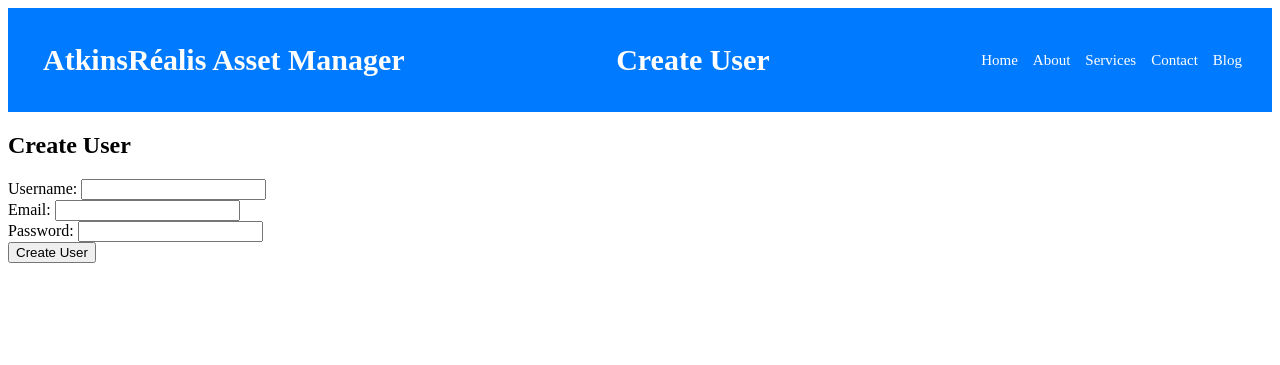
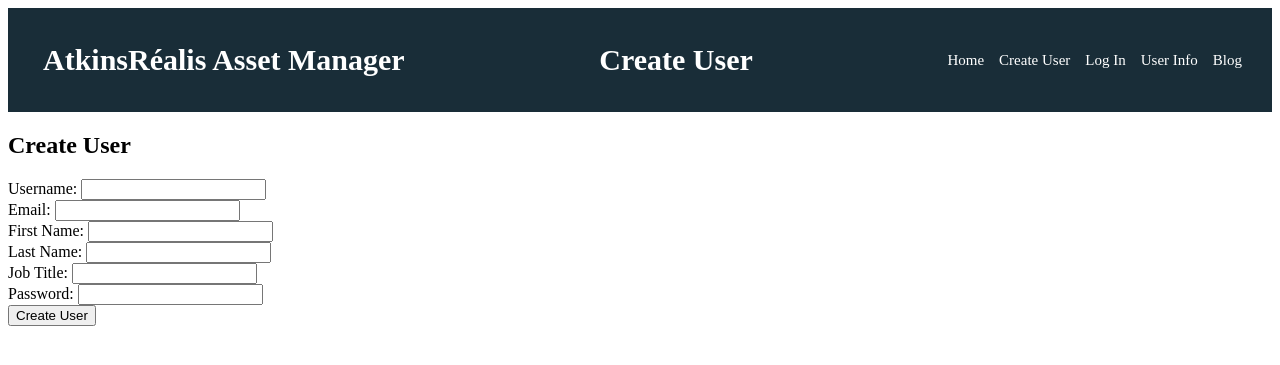
Before and after one commit to CallumAtkinsRealis/SoftwareEngineeringQA, a Django app: page /create_user/ in a window 1280 px wide. Shown: the top 365 px of the page. Run offline with Django 5.2, Linux system fonts and the light colour scheme.

Commit message:
login dev

```diff
--- /dev/null
+++ b/AtkinsRealis_Asset_Manager/Library/forms.py
@@ -0,0 +1,41 @@
+from django import forms
+from .models import CustomUser
+
+class CustomUserForm(forms.ModelForm):
+    class Meta:
+        model = CustomUser
+        fields = ['firstname', 'lastname', 'job_title', 'is_active', 'is_staff']  # Add other fields as needed
+
+    def __init__(self, *args, **kwargs):
+        super().__init__(*args, **kwargs)
+        # Customize form field labels if needed
+        self.fields['firstname'].label = 'First Name'
+        self.fields['lastname'].label = 'Last Name'
+        self.fields['job_title'].label = 'Job Title'
+        self.fields['is_active'].label = 'Active'
+        self.fields['is_staff'].label = 'Staff'
+
+    def clean(self):
+        cleaned_data = super().clean()
+        # Add custom validation logic if needed
+        return cleaned_data
+
+class CustomUserCreationForm(forms.ModelForm):
+    password = forms.CharField(label='Password', widget=forms.PasswordInput)
+
+    class Meta:
+        model = CustomUser
+        fields = ['username', 'email', 'firstname', 'lastname', 'job_title', 'password']
+
+    def clean_email(self):
+        email = self.cleaned_data.get('email')
+        if CustomUser.objects.filter(email=email).exists():
+            raise forms.ValidationError("This email address is already in use.")
+        return email
+
+    def save(self, commit=True):
+        user = super().save(commit=False)
+        user.set_password(self.cleaned_data["password"])
+        if commit:
+            user.save()
+        return user
--- a/AtkinsRealis_Asset_Manager/Library/models.py
+++ b/AtkinsRealis_Asset_Manager/Library/models.py
@@ -25,6 +25,7 @@
         return self.create_user(email, password, **extra_fields)
 
 class CustomUser(AbstractBaseUser, PermissionsMixin):
+    username = models.CharField(max_length=150, unique=True)
     email = models.EmailField(unique=True)
     firstname = models.CharField(max_length=255)
     lastname = models.CharField(max_length=255)
@@ -37,8 +38,8 @@
     groups = models.ManyToManyField(Group, related_name='custom_users')
     user_permissions = models.ManyToManyField(Permission, related_name='custom_users')
 
-    USERNAME_FIELD = 'email'
-    REQUIRED_FIELDS = ['firstname', 'lastname', 'job_title']
+    USERNAME_FIELD = 'username'
+    REQUIRED_FIELDS = ['username', 'firstname', 'lastname', 'job_title']
 
     objects = CustomUserManager()
 
--- a/AtkinsRealis_Asset_Manager/Library/templates/create_user.html
+++ b/AtkinsRealis_Asset_Manager/Library/templates/create_user.html
@@ -12,6 +12,7 @@
     <div class="container">
         <h2>Create User</h2>
         <form method="post">
+            {% csrf_token %}
             <div class="form-group">
                 <label for="username">Username:</label>
                 <input type="text" id="username" name="username" required>
@@ -19,6 +20,18 @@
             <div class="form-group">
                 <label for="email">Email:</label>
                 <input type="email" id="email" name="email" required>
+            </div>
+            <div class="form-group">
+                <label for="firstname">First Name:</label>
+                <input type="text" id="firstname" name="firstname" required>
+            </div>
+            <div class="form-group">
+                <label for="lastname">Last Name:</label>
+                <input type="text" id="lastname" name="lastname" required>
+            </div>
+            <div class="form-group">
+                <label for="job_title">Job Title:</label>
+                <input type="text" id="job_title" name="job_title" required>
             </div>
             <div class="form-group">
                 <label for="password">Password:</label>
--- a/AtkinsRealis_Asset_Manager/Library/templates/master.html
+++ b/AtkinsRealis_Asset_Manager/Library/templates/master.html
@@ -9,7 +9,7 @@
         /* Header Styles */
         .header {
             font-size: 15px;
-            background-color: #007bff; /* Blue color */
+            background-color: #192d38; /* Dark Grey */
             color: #fff; /* White text */
             padding: 15px; /* Add some padding */
             display: flex;
@@ -54,10 +54,10 @@
     </div>
     <div>
         <ul class="nav-links">
-            <li><a href="#">Home</a></li>
-            <li><a href="#">About</a></li>
-            <li><a href="#">Services</a></li>
-            <li><a href="#">Contact</a></li>
+            <li><a href="/home_page/">Home</a></li>
+            <li><a href="/create_user/">Create User</a></li>
+            <li><a href="/login/">Log In</a></li>
+            <li><a href="/user_info/">User Info</a></li>
             <li><a href="#">Blog</a></li>
         </ul>
     </div>
--- a/AtkinsRealis_Asset_Manager/Library/urls.py
+++ b/AtkinsRealis_Asset_Manager/Library/urls.py
@@ -9,4 +9,5 @@
     path('login/', views.login_request, name='login'),
     path('home_page/', views.home, name='home'),
     path('create_user/', views.create, name='create'),
+    path('user_info/', views.info, name='info'),
 ]
--- a/AtkinsRealis_Asset_Manager/Library/views.py
+++ b/AtkinsRealis_Asset_Manager/Library/views.py
@@ -5,6 +5,9 @@
 from django.contrib.auth.forms import AuthenticationForm
 from django.contrib.auth.models import User
 from django.shortcuts import render, redirect
+from .forms import CustomUserForm, CustomUserCreationForm
+from .models import CustomUser
+from django.db import transaction
 
 
 # Create your views here.
@@ -32,20 +35,39 @@
 
 def create(request):
     if request.method == 'POST':
-        username = request.POST.get('username')
-        email = request.POST.get('email')
-        password = request.POST.get('password')
-        # Check if username or email already exists
-        if User.objects.filter(username=username).exists():
-            messages.error(request, 'Username already exists.')
-            return redirect('create')
-        if User.objects.filter(email=email).exists():
-            messages.error(request, 'Email already exists.')
-            return redirect('create')
-        # Create the new user
-        user = User.objects.create_user(username=username, email=email, password=password)
-        user.save()
-        messages.success(request, 'User created successfully.')
-        return redirect('login')  # Redirect to login page on sucessful submission
+        form = CustomUserCreationForm(request.POST)
+        if form.is_valid():
+            with transaction.atomic():
+                custom_user = form.save()  # Save user in CustomUser model
+                # Create corresponding User object
+                user = User.objects.create_user(username=custom_user.username, email=custom_user.email, password=form.cleaned_data['password'])
+            messages.success(request, 'User created successfully.')
+            return redirect('login')  # Redirect to login page on successful submission
+        else:
+            # Handle form validation errors
+            messages.error(request, 'Error creating user. Please check the form.')
     else:
-        return render(request, 'create_user.html')
+        form = CustomUserCreationForm()
+    return render(request, 'create_user.html', {'form': form})
+
+def info(request):
+    user = request.user
+    print(user)
+    try:
+        custom_user = CustomUser.objects.get(username=user)
+        if request.method == 'POST':
+            form = CustomUserForm(request.POST, instance=custom_user)
+            if form.is_valid():
+                form.save()
+                messages.success(request, 'User information updated successfully.')
+                return redirect('info')  # Redirect to the same page after successful update
+            else:
+                messages.error(request, 'Error updating user information. Please check the form.')
+        else:
+            form = CustomUserForm(instance=custom_user)  # Pass the user instance to prepopulate the form fields
+    except CustomUser.DoesNotExist:
+        messages.error(request, 'User not found.')
+        # Redirect to a specific URL or view function when user is not found
+        return redirect('login')
+
+    return render(request, 'user_info.html', {'form': form})
```
Also changed, not shown: AtkinsRealis_Asset_Manager/Library/templates/user_info.html (added, +44 -0 lines), AtkinsRealis_Asset_Manager/Library/migrations/0002_customuser_username.py (added), AtkinsRealis_Asset_Manager/db.sqlite3.
